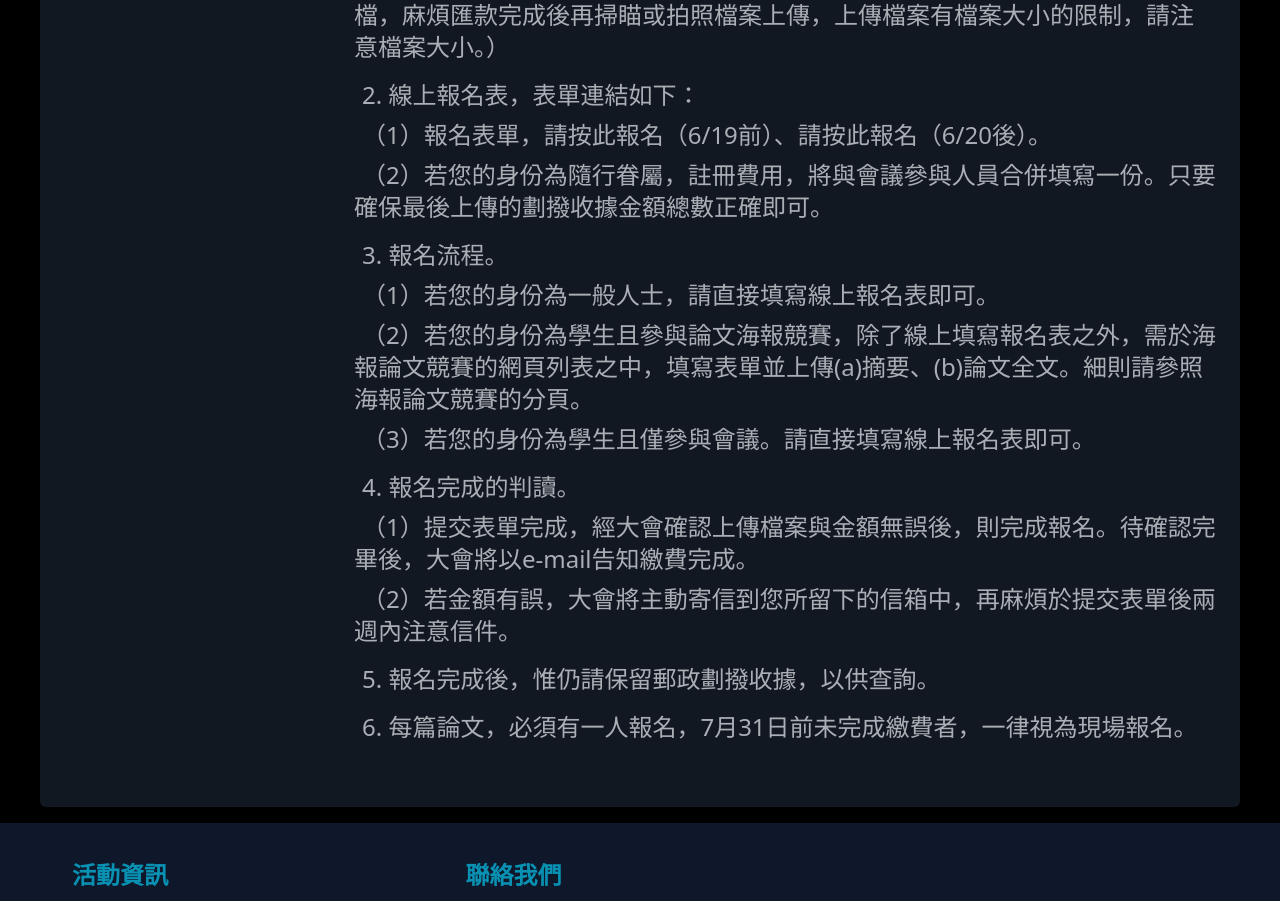
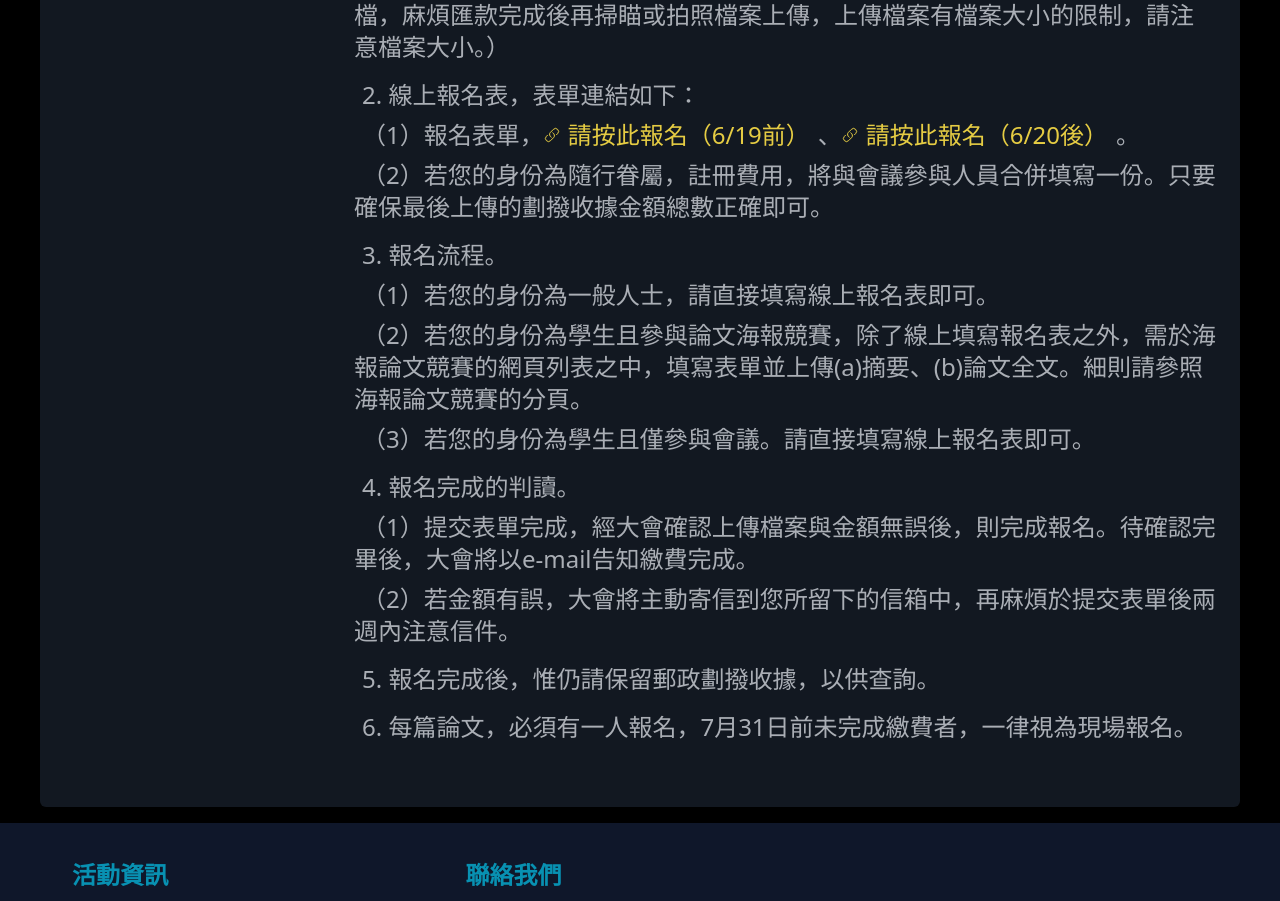
Before and after one commit to OwLu0905/fluid, a Next.js app: page /register in a window 1280 px wide. Shown: the part 1475-2376 px from the top of the page. Built offline with nearby package versions, Linux system fonts and the light colour scheme.

Commit message:
add register method link

```diff
--- a/src/view/register/RegisterMethod.tsx
+++ b/src/view/register/RegisterMethod.tsx
@@ -1,4 +1,6 @@
+import LinkIcon from "@/component/icon/Link";
 import Title from "@/component/utils/Title";
+import Link from "next/link";
 import React from "react";
 
 const RegisterMethod = () => {
@@ -18,7 +20,31 @@ const RegisterMethod = () => {
         <li className="font-normal">
           線上報名表，表單連結如下：
           <ol className="mt-2 space-y-1 md:space-y-2">
-            <li>（1）報名表單，請按此報名（6/19前）、請按此報名（6/20後）。</li>
+            <li className="flex">
+              （1）報名表單，
+              <Link
+                rel="canonical"
+                title="請按此報名（6/19前）"
+                href="https://forms.gle/ZFfPbqzLZ7CR2hGo7"
+                target="_blank"
+                className="flex items-center text-yellow-300/90 hover:text-yellow-300"
+              >
+                <LinkIcon className="h-4 w-4" />
+                請按此報名（6/19前）
+              </Link>{" "}
+              、{" "}
+              <Link
+                rel="canonical"
+                title="請按此報名（6/20後）"
+                href="https://forms.gle/xD3wototvBJfahAS9"
+                target="_blank"
+                className="flex items-center text-yellow-300/90 hover:text-yellow-300"
+              >
+                <LinkIcon className="h-4 w-4" />
+                請按此報名（6/20後）
+              </Link>
+              。
+            </li>
             <li>
               （2）若您的身份為隨行眷屬，註冊費用，將與會議參與人員合併填寫一份。只要確保最後上傳的劃撥收據金額總數正確即可。
             </li>
```
